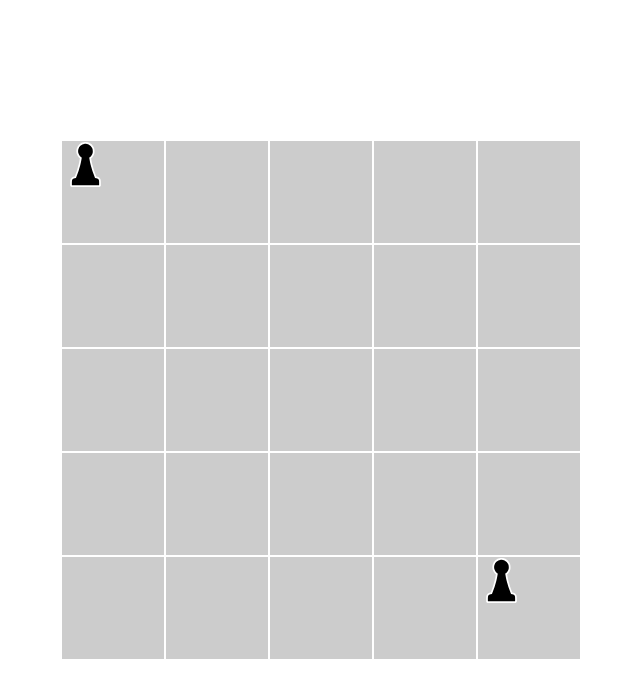
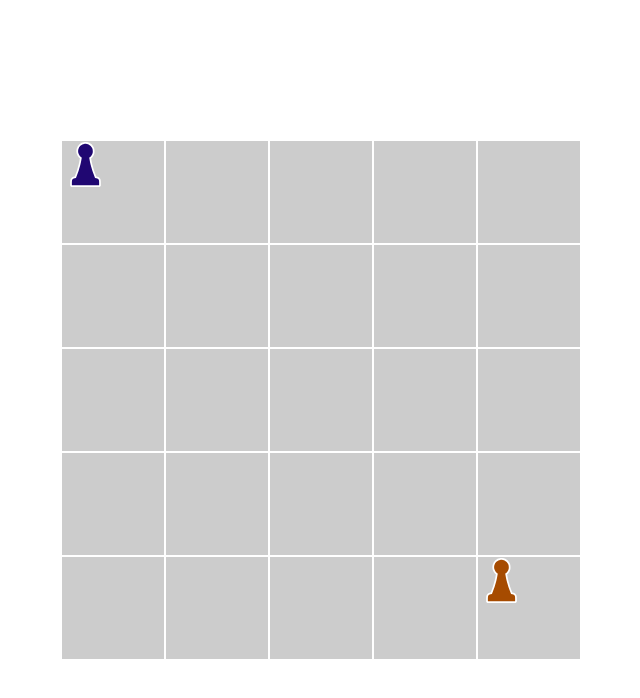
Before and after one commit to bulkinhrust/jackal, a React (Create React App) app: page / in a window 1280 px wide. Shown: the top 698 px of the page, without its empty margins (319-959 px from the left). Built offline with nearby package versions, Linux system fonts and the light colour scheme.

Commit message:
Добавила перемещение пирата

```diff
--- a/src/components/Cell/Cell.module.scss
+++ b/src/components/Cell/Cell.module.scss
@@ -18,4 +18,5 @@
 
 .available {
   background-color: lightgreen;
+  cursor: pointer;
 }
--- a/src/components/Cell/Cell.tsx
+++ b/src/components/Cell/Cell.tsx
@@ -20,18 +20,28 @@ const Cell: React.FC<Props> = (props) => {
   const {
     cell: { place, value, isClosed },
   } = props;
-  const { pirates, availablePaths } = useIslandContext();
+  const { pirates, availablePaths, movePirate, handleSetActivePirate } = useIslandContext();
   const piratesHere = pirates.filter(({ location }) => location === place);
+
+  const isAvailable = availablePaths.includes(place);
+
+  const handleClick = () => {
+    if (isAvailable) {
+      movePirate(place);
+    }
+    handleSetActivePirate(undefined);
+  }
 
   return (
     <div
       key={place}
       id={`${place}`}
+      onClick={handleClick}
       className={clsx(
         classes.component,
         classes[style[`${value}`]],
         classes[isClosed ? 'closed' : ''],
-        classes[availablePaths.includes(place) ? 'available' : ''],
+        classes[isAvailable ? 'available' : ''],
       )}
     >
       {piratesHere.map((pirate) => (<Pirate key={pirate.name} pirate={pirate} />))}
--- a/src/components/Pirate/Pirate.tsx
+++ b/src/components/Pirate/Pirate.tsx
@@ -13,15 +13,12 @@ const Pirate: React.FC<Props> = (props) => {
   const { activePirate, handleSetActivePirate } = useIslandContext();
   const ref = useRef<HTMLDivElement>(null);
 
-  const handleClick = () => {
+  const handleClick: React.MouseEventHandler<HTMLDivElement> = (e) => {
+    e.stopPropagation();
     if (activePirate !== pirate.name && ref.current) {
       ref.current.focus();
     }
     handleSetActivePirate(pirate);
-  };
-
-  const onBlur = () => {
-    handleSetActivePirate(undefined);
   };
 
   return (
@@ -31,12 +28,11 @@ const Pirate: React.FC<Props> = (props) => {
       ref={ref}
       className={classes.component}
       onClick={handleClick}
-      onBlur={onBlur}
     >
       <svg width="50" height="52" viewBox="0 0 50 52" fill="none" xmlns="http://www.w3.org/2000/svg">
         <path
           d="M24.0919 1.03638C21.8313 1.31863 19.959 2.19786 18.4011 3.70876C17.1605 4.91177 16.2524 6.45759 15.7931 8.14825C15.4647 9.35654 15.4646 11.7787 15.7929 12.9303C16.0952 13.9909 16.7007 15.2822 17.2782 16.0978C17.8473 16.9016 19.1005 18.1595 19.4102 18.2379C19.5927 18.284 19.6299 18.3504 19.5938 18.5657C18.9015 22.6889 18.666 23.8727 18.0212 26.4697C17.0547 30.3624 15.1545 36.0959 13.4809 40.1689L13.2471 40.7379L12.289 40.8509C10.6742 41.0413 9.40542 41.887 8.73864 43.2175C8.28618 44.1202 8.21912 44.7286 8.25416 47.6141L8.28598 50.2336L8.66643 50.6168L9.04678 51H25.0009H40.955L41.3354 50.6168L41.7159 50.2336L41.7459 47.5775C41.779 44.6625 41.7242 44.179 41.2535 43.2297C40.5815 41.8743 39.3446 41.0432 37.7128 40.8509L36.7547 40.7379L36.5209 40.1689C34.8474 36.0959 32.9471 30.3624 31.9806 26.4697C31.3358 23.8727 31.1003 22.6889 30.4081 18.5657C30.371 18.345 30.4084 18.2842 30.6131 18.2324C31.009 18.1322 32.3336 16.7908 32.925 15.8909C33.5277 14.9741 33.8769 14.1947 34.2138 13.0152C34.4085 12.3335 34.4404 11.9867 34.4358 10.5911C34.4298 8.70848 34.2661 7.92137 33.5806 6.47611C32.6191 4.44915 30.9364 2.7703 28.9617 1.86797C27.6358 1.26214 25.3754 0.876071 24.0919 1.03638Z"
-          fill="black"
+          fill={pirate.color}
           stroke={activePirate === pirate.name ? '#4DC868' : '#fff'}
           strokeWidth="2"
         />
--- a/src/context/IslandContext.tsx
+++ b/src/context/IslandContext.tsx
@@ -1,6 +1,7 @@
 import React, { useContext, useState } from 'react';
 
 import { PirateType } from '../types/Pirate';
+import getAvailablePaths from './utils/getAvailablePaths';
 
 type ContextType = {
   size: number;
@@ -9,42 +10,20 @@ type ContextType = {
   availablePaths: number[];
   handleSetActivePirate: (pirate?: PirateType) => void;
   setPirates: (pirates: PirateType[]) => void;
+  movePirate: (cell: number) => void;
 };
 
 const IslandContext = React.createContext<ContextType>({} as ContextType);
 
-type Props = React.PropsWithChildren;
+const initialPirates = [
+  { name: 'Jon', location: 0, color: '#200772' },
+  { name: 'Jane', location: 24, color: '#A64B00' },
+];
 
-const getAvailablePaths = (currentCell: number, size: number): number[] => { // 12, 5
-  const x = currentCell % size; // 2
-  const y = Math.floor(currentCell / size); // 2
-  const availablePaths: number[] = [];
-
-  const cell = (x: number, y: number) => {
-    if (x >= 0 && y >= 0 && x < size && y < size) {
-      availablePaths.push(y * size + x);
-    }
-  }
-
-  cell(x-1, y-1);
-  cell(x, y-1);
-  cell(x+1, y-1);
-  cell(x-1, y);
-  cell(x+1, y);
-  cell(x-1, y+1);
-  cell(x, y+1);
-  cell(x+1, y+1);
-
-  return availablePaths;
-}
-
-export const IslandProvider: React.FC<Props> = ({ children }) => {
+export const IslandProvider: React.FC<React.PropsWithChildren> = ({ children }) => {
   const size = 5;
   const [activePirate, setActivePirate] = useState<string>();
-  const [pirates, setPirates] = useState<PirateType[]>([
-    { name: 'Jon', location: 0 },
-    { name: 'Jane', location: 24 },
-  ]);
+  const [pirates, setPirates] = useState<PirateType[]>(initialPirates);
   const [availablePaths, setAvailablePaths] = useState<number[]>([]);
 
   const handleSetActivePirate = (pirate?: PirateType) => {
@@ -55,7 +34,14 @@ export const IslandProvider: React.FC<Props> = ({ children }) => {
       setActivePirate(pirate.name);
       setAvailablePaths(getAvailablePaths(pirate.location, size))
     }
-  }
+  };
+
+  const movePirate = (cell: number) => {
+    setPirates(pirates.map((pirate) => (pirate.name === activePirate
+      ? { ...pirate, location: cell }
+      : pirate
+    )));
+  };
 
   const value = {
     size,
@@ -64,6 +50,7 @@ export const IslandProvider: React.FC<Props> = ({ children }) => {
     availablePaths,
     handleSetActivePirate,
     setPirates,
+    movePirate,
   }
   return (<IslandContext.Provider value={value}>
     {children}
--- /dev/null
+++ b/src/context/utils/getAvailablePaths.ts
@@ -0,0 +1,24 @@
+const getAvailablePaths = (currentCell: number, size: number): number[] => { // 12, 5
+  const x = currentCell % size; // 2
+  const y = Math.floor(currentCell / size); // 2
+  const availablePaths: number[] = [];
+
+  const cell = (x: number, y: number) => {
+    if (x >= 0 && y >= 0 && x < size && y < size) {
+      availablePaths.push(y * size + x);
+    }
+  }
+
+  cell(x-1, y-1);
+  cell(x, y-1);
+  cell(x+1, y-1);
+  cell(x-1, y);
+  cell(x+1, y);
+  cell(x-1, y+1);
+  cell(x, y+1);
+  cell(x+1, y+1);
+
+  return availablePaths;
+};
+
+export default getAvailablePaths;
--- a/src/types/Pirate.ts
+++ b/src/types/Pirate.ts
@@ -1,4 +1,5 @@
 export type PirateType = {
   name: string;
   location: number;
+  color: string;
 };
```
